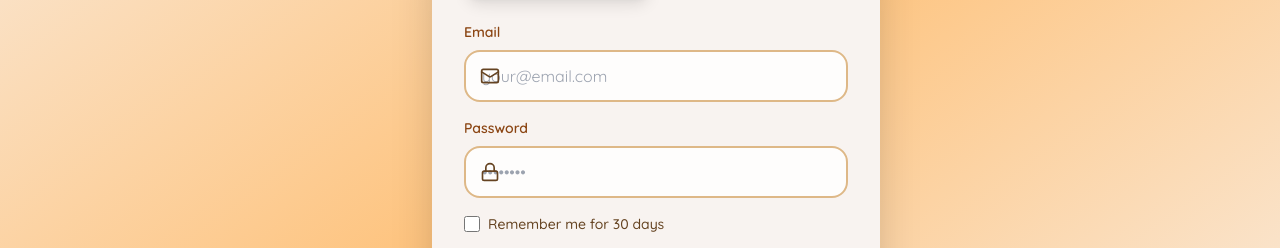
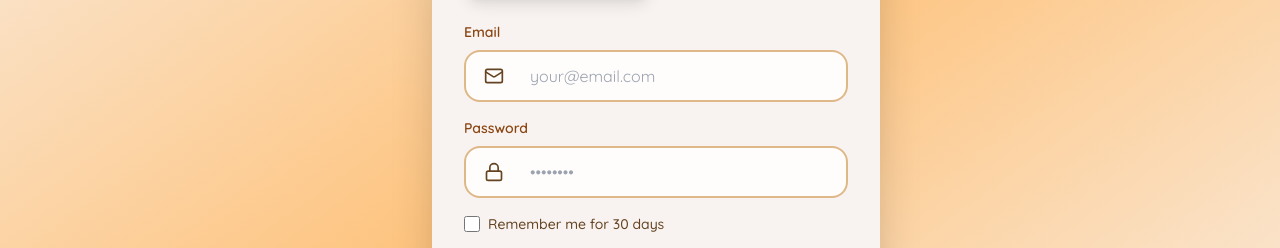
Before and after one commit to ryankolean/ladleandspoon, a React (Vite) app: page / in a window 1280 px wide. Both pictures are taken after a click on the button "Start Your Order". Shown: the part 358-606 px from the top of the page. Built offline with nearby package versions, Linux system fonts and the light colour scheme; no server answers.

Commit message:
Updated WhimsicalLogin.jsx

```diff
--- a/src/pages/WhimsicalLogin.jsx
+++ b/src/pages/WhimsicalLogin.jsx
@@ -141,14 +141,14 @@
                   Full Name
                 </label>
                 <div className="relative">
-                  <UserIcon className="absolute left-4 top-1/2 -translate-y-1/2 w-5 h-5 text-[#654321] pointer-events-none" />
+                  <UserIcon className="absolute left-5 top-1/2 -translate-y-1/2 w-5 h-5 text-[#654321] pointer-events-none z-10" />
                   <input
                     type="text"
                     value={fullName}
                     onChange={(e) => setFullName(e.target.value)}
                     placeholder="John Doe"
                     required={isSignUp}
-                    className="input-whimsy pl-14"
+                    className="input-whimsy !pl-16 pr-4"
                   />
                 </div>
               </div>
@@ -159,14 +159,14 @@
                 Email
               </label>
               <div className="relative">
-                <Mail className="absolute left-4 top-1/2 -translate-y-1/2 w-5 h-5 text-[#654321] pointer-events-none" />
+                <Mail className="absolute left-5 top-1/2 -translate-y-1/2 w-5 h-5 text-[#654321] pointer-events-none z-10" />
                 <input
                   type="email"
                   value={email}
                   onChange={(e) => setEmail(e.target.value)}
                   placeholder="your@email.com"
                   required
-                  className="input-whimsy pl-14"
+                  className="input-whimsy !pl-16 pr-4"
                 />
               </div>
             </div>
@@ -176,14 +176,14 @@
                 Password
               </label>
               <div className="relative">
-                <Lock className="absolute left-4 top-1/2 -translate-y-1/2 w-5 h-5 text-[#654321] pointer-events-none" />
+                <Lock className="absolute left-5 top-1/2 -translate-y-1/2 w-5 h-5 text-[#654321] pointer-events-none z-10" />
                 <input
                   type="password"
                   value={password}
                   onChange={(e) => setPassword(e.target.value)}
                   placeholder="••••••••"
                   required
-                  className="input-whimsy pl-14"
+                  className="input-whimsy !pl-16 pr-4"
                 />
               </div>
             </div>
```
